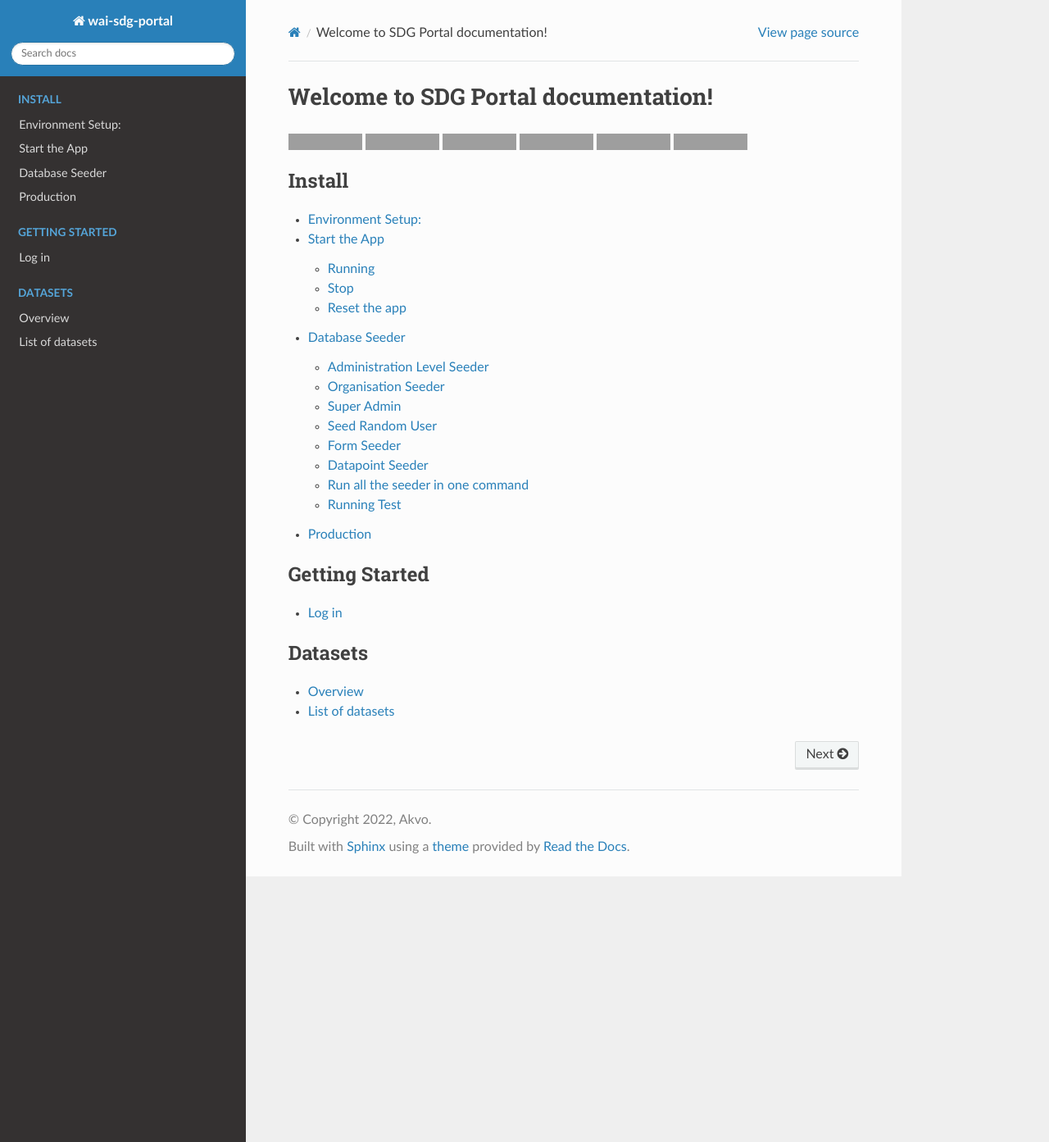
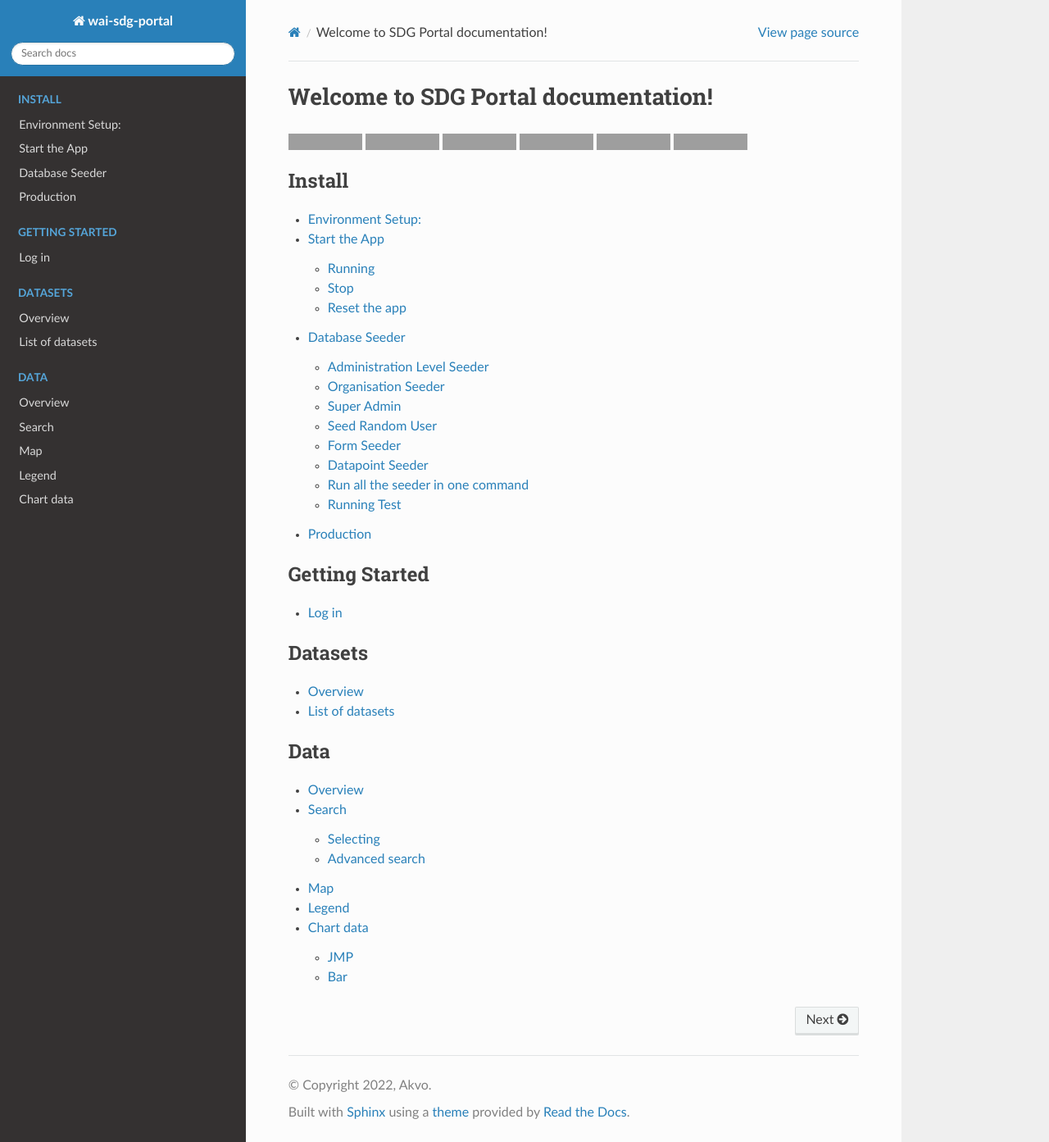
Before and after one commit to akvo/wai-sdg-portal, a Sphinx documentation site: the page built from docs/source/index.rst, in a window 1280 px wide and 1393 px high. Shown: the whole window at 82% size. Built offline with Sphinx 7.4.7 and the Read the Docs theme 2.0.0, drawn with Linux system fonts in a browser that asks for light colours; some of the changed lines change nothing that is shown; grey boxes are pictures that could not be loaded.

Commit message:
[#197] - add documentation for a data point

```diff
--- /dev/null
+++ b/docs/source/ethiopia/data.rst
@@ -0,0 +1,69 @@
+Overview
+---------
+- Each data has multiplr questions and question groups.
+
+.. image:: ../../assets/ethiopia/dataset-overview.png
+    :alt: Datasets overview
+
+Search
+-------
+
+Selecting
+~~~~~~~~~
+
+- Filtering a data point by selecting name, village, town or city
+- You reset your search by clicking the **REMOVE FILTE** button.
+
+.. image:: ../../assets/ethiopia/filter.png
+    :alt: Filtering
+
+Advanced search
+~~~~~~~~~~~~~~~~
+If you wish to search in more advanced way, an **Advanced filter** button is clickable that shows an input select.
+
+.. image:: ../../assets/ethiopia/advanced-filter.png
+    :alt: Advanced filter
+
+Map
+---
+
+- A map is on the page which shows all places, village, town or city from where the data is collected.
+- This map can be zoomed out or in
+
+.. image:: ../../assets/ethiopia/map.png
+    :alt: Map
+
+
+Legend
+-------
+
+A legend that displays the level of data services is shown on the page under the map.
+
+.. image:: ../../assets/ethiopia/legend.png
+    :alt: Legend
+
+
+Chart data
+-----------
+
+JMP
+~~~
+
+A chart is also on the page once the **JMP tab** is active
+
+.. image:: ../../assets/ethiopia/jmp-chart.png
+    :alt: JMP chart
+
+
+Bar
+~~~
+
+- A disruption of a question is shown on a **Bar char**. To see this, you have to select a question.
+- This bar chart can also be saved as an image by clickin on the **SAVE IMAGE** icon.
+- If you would love to see the question value on a table, there is table icon that can be clicked to do so.
+
+.. image:: ../../assets/ethiopia/bar-chart.png
+    :alt: Bar chart
+
+.. image:: ../../assets/ethiopia/table-view.png
+    :alt: Table
--- a/docs/source/index.rst
+++ b/docs/source/index.rst
@@ -26,6 +26,12 @@ Welcome to SDG Portal documentation!
 
    ethiopia/datasets
 
+.. toctree::
+   :maxdepth: 2
+   :caption: Data
+
+   ethiopia/data
+
 .. |Build Status| image:: https://akvo.semaphoreci.com/badges/wai-sdg-portal/branches/main.svg?style=shields
    :target: https://akvo.semaphoreci.com/projects/wai-sdg-portal
 .. |Repo Size| image:: https://img.shields.io/github/repo-size/akvo/wai-sdg-portal
```
Also changed, not shown: docs/assets/ethiopia/advanced-filter.png (added), docs/assets/ethiopia/bar-chart.png (added), docs/assets/ethiopia/example-overview.png (added), docs/assets/ethiopia/filter.png (added), docs/assets/ethiopia/jmp-chart.png (added), docs/assets/ethiopia/legend.png (added), docs/assets/ethiopia/map.png (added), docs/assets/ethiopia/table-view.png (added).
